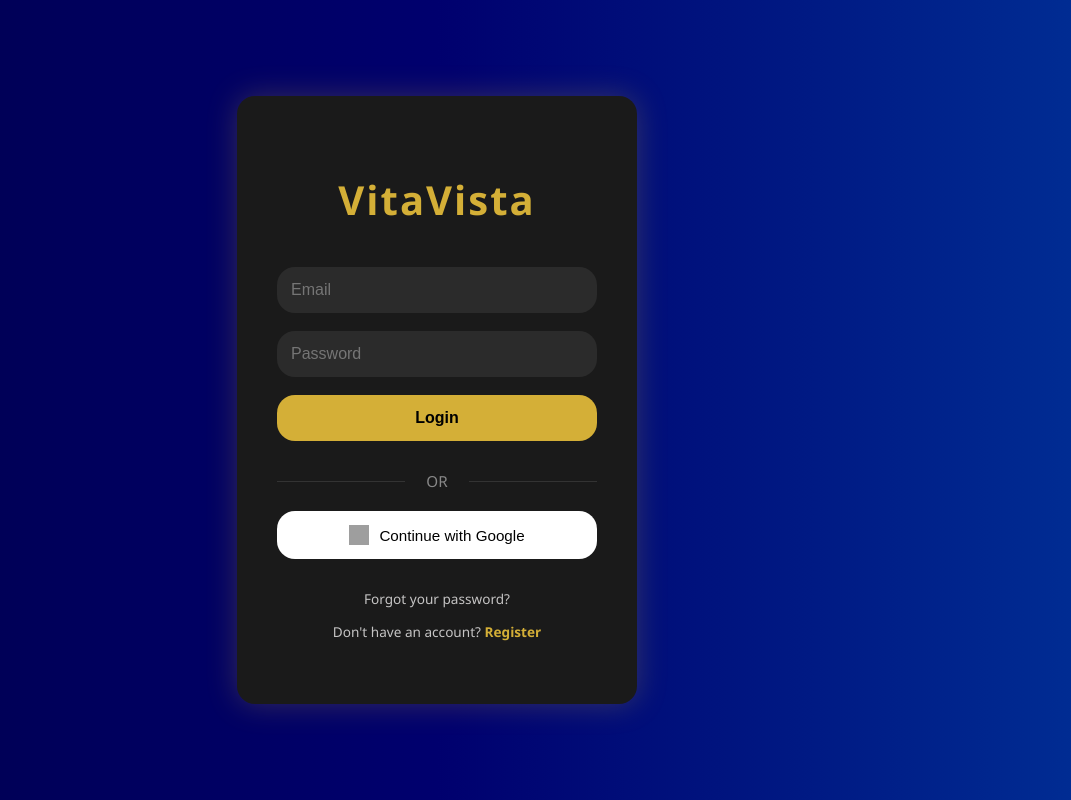
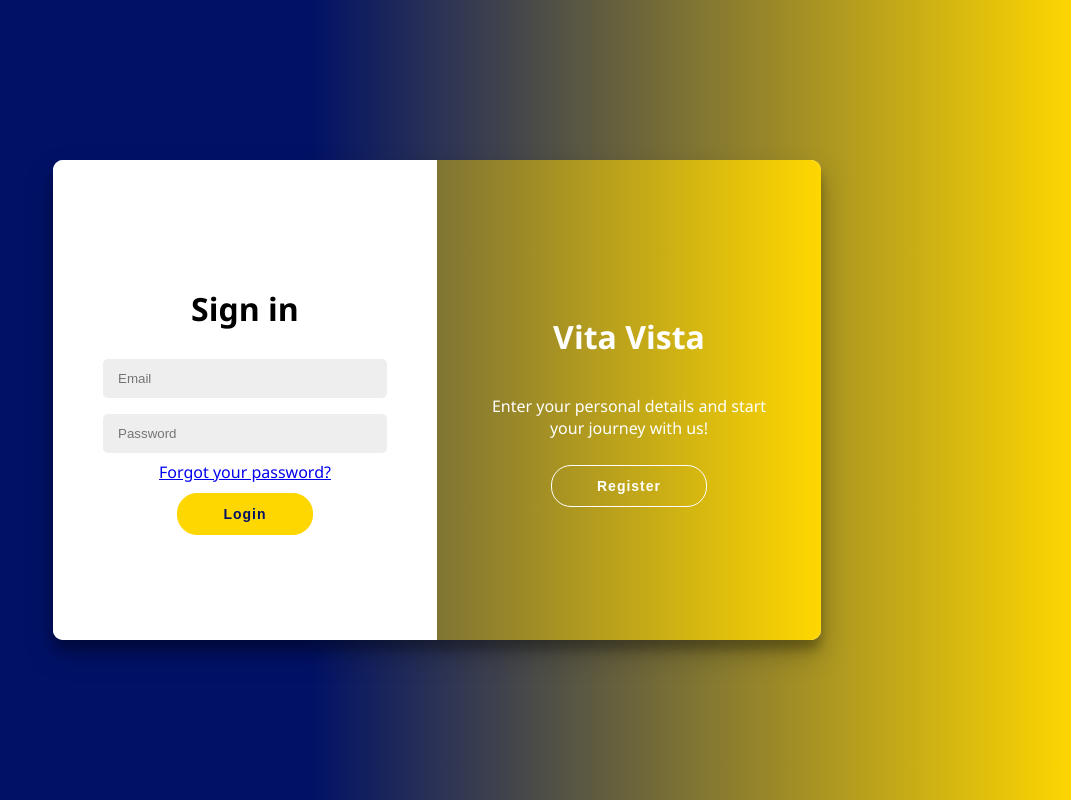
Before and after one commit to Roi-05/VitaVista-Apartment, a PHP site: page /login.php in a window 1280 px wide. Shown: the whole page, without its empty margins (203-1274 px from the left). Run offline with PHP 8.4, Linux system fonts and the light colour scheme; a stand-in replaces the project's code that opens the database connection; grey boxes are pictures that could not be loaded.

Commit message:
Change register/login design

```diff
--- a/index.php
+++ b/index.php
@@ -27,6 +27,7 @@ session_start();
     <script src="https://unpkg.com/leaflet@1.7.1/dist/leaflet.js" defer></script>
     <script src="scripts/chat_database.js" defer></script>
 
+
     <link href="https://fonts.googleapis.com/css2?family=Cormorant+Garamond:wght@700&display=swap" rel="stylesheet">
     <link rel="preconnect" href="https://fonts.googleapis.com">
     <link rel="preconnect" href="https://fonts.gstatic.com" crossorigin>
@@ -40,7 +41,7 @@ session_start();
 
         </div>
         <div style="color: white; font-size: 2rem;">
-        MEL tapalodo        </div>
+        MEL tapalodo JAYVEE pogi       </div>
         <nav class="nav-links">
             <a href="#first">Home</a>
             <a href="#about">About</a>
--- a/login.php
+++ b/login.php
@@ -3,6 +3,28 @@ require __DIR__ . '/database/db.php';
 session_start();
 
 if ($_SERVER['REQUEST_METHOD'] === 'POST') {
+    if (isset($_POST['register'])) {
+        // Registration logic
+        $fullname = $_POST['fullname'];
+        $email = $_POST['email'];
+        $password = $_POST['password'];
+        $confirmPassword = $_POST['confirm_password'];
+
+        if ($password !== $confirmPassword) {
+            $error = "Passwords do not match.";
+        } else {
+            $hashedPassword = password_hash($password, PASSWORD_BCRYPT);
+
+            try {
+                $stmt = $pdo->prepare("INSERT INTO users (fullname, email, password, role) VALUES (?, ?, ?, 'user')");
+                $stmt->execute([$fullname, $email, $hashedPassword]);
+                $success = "Registration successful! You can now log in.";
+            } catch (PDOException $e) {
+                $error = "Error: " . $e->getMessage();
+            }
+        }
+    } elseif (isset($_POST['login'])) {
+        // Login logic
         $email = $_POST['email'];
         $password = $_POST['password'];
 
@@ -22,8 +44,7 @@ if ($_SERVER['REQUEST_METHOD'] === 'POST') {
                         }, 2000);
                     });
                 </script>";
-        }
-        else if ($user && password_verify($password, $user['password']) && $user['role'] == 'user') {
+            } elseif ($user && password_verify($password, $user['password']) && $user['role'] == 'user') {
                 $_SESSION['user'] = $user;
                 echo "<script>
                     document.addEventListener('DOMContentLoaded', function() {
@@ -34,15 +55,14 @@ if ($_SERVER['REQUEST_METHOD'] === 'POST') {
                         }, 2000);
                     });
                 </script>";
-        }
-        else {
+            } else {
                 $error = "Invalid email or password.";
             }
         } catch (PDOException $e) {
             $error = "Error: " . $e->getMessage();
         }
     }
-
+}
 ?>
 
 <!DOCTYPE html>
@@ -50,38 +70,54 @@ if ($_SERVER['REQUEST_METHOD'] === 'POST') {
 <head>
   <meta charset="UTF-8" />
   <meta name="viewport" content="width=device-width, initial-scale=1.0"/>
-  <title>VitaVista Login</title>
-  <link rel="stylesheet" href="styles/login.css?v=<?php echo time(); ?>" />
-
+  <title>VitaVista</title>
+  <link rel="stylesheet" href="styles/login-slider.css?v=<?php echo time(); ?>">
+  <script src="scripts/login-slider.js" defer></script>
 </head>
 <body>
+  <div id="success-popup" style="display: none;">Login Successful! Redirecting...</div>
 
-
-  <div id="success-popup">Login Successful! Redirecting...</div>
-
-  <div class="login-container">
-    <h1>VitaVista</h1>
-    <?php if (isset($error)): ?>
+  <div class="container" id="container">
+    <div class="form-container sign-up-container">
+      <form method="POST" action="login.php">
+        <h1>Create Account</h1>
+        <?php if (isset($error) && isset($_POST['register'])): ?>
+            <p style="color: red;"><?php echo $error; ?></p>
+        <?php elseif (isset($success)): ?>
+            <p style="color: green;"><?php echo $success; ?></p>
+        <?php endif; ?>
+        <input type="text" name="fullname" placeholder="Full Name" required />
+        <input type="email" name="email" placeholder="Email" required />
+        <input type="password" name="password" placeholder="Password" required />
+        <input type="password" name="confirm_password" placeholder="Confirm Password" required />
+        <button type="submit" name="register">Register</button>
+      </form>
+    </div>
+    <div class="form-container sign-in-container">
+      <form method="POST" action="login.php">
+        <h1>Sign in</h1>
+        <?php if (isset($error) && isset($_POST['login'])): ?>
             <p style="color: red;"><?php echo $error; ?></p>
         <?php endif; ?>
-    <form method="POST" action="login.php">
-      <input class="email" type="email" name="email" placeholder="Email" required>
-      <input class="password" type="password" name="password" placeholder="Password" required />
-      <input class="submit" type="submit" value="Login" />
+        <input type="email" name="email" placeholder="Email" required />
+        <input type="password" name="password" placeholder="Password" required />
+        <a href="#">Forgot your password?</a>
+        <button type="submit" name="login">Login</button>
       </form>
-
-    <div class="divider">OR</div>
-
-    <button class="google-btn">
-      <img src="https://www.gstatic.com/firebasejs/ui/2.0.0/images/auth/google.svg" alt="Google logo" />
-      Continue with Google
-    </button>
-
-    <div class="footer-text">
-      Forgot your password? <br />
-      <p>Don't have an account? <a href="register.php">Register</a></p>
-
-      <div id="error-message" class="error-alert" style="display: none"></div>
+    </div>
+    <div class="overlay-container">
+      <div class="overlay">
+        <div class="overlay-panel overlay-left">
+          <h1>Welcome Back!</h1>
+          <p>To keep connected with us, please login with your personal info</p>
+          <button class="ghost" id="signIn">Login</button>
+        </div>
+        <div class="overlay-panel overlay-right">
+          <h1>Vita Vista</h1>
+          <p>Enter your personal details and start your journey with us!</p>
+          <button class="ghost" id="signUp">Register</button>
+        </div>
+      </div>
     </div>
   </div>
 </body>
--- a/profile.php
+++ b/profile.php
@@ -47,7 +47,7 @@ $user = $_SESSION['user'];
 
 <body>
 
-<header class="header">
+    <header class="header">
         <div class="logo-container">
             <a href="index.php"><img src="Pictures/logo-apt.png" alt="VitaVista Logo" class="logo-image"></a>
             <a href="index.php" class="logo">Vita<span>Vista</span></a>
--- a/profile_dashboard.php
+++ b/profile_dashboard.php
@@ -33,6 +33,7 @@ $bookings = $stmt->fetchAll(PDO::FETCH_ASSOC);
 
 </head>
 <body>
+
   <div class="sidebar">
     <div class="sidebar-header">
       <h2>User Dashboard</h2>
--- /dev/null
+++ b/scripts/login-slider.js
@@ -0,0 +1,11 @@
+const signUpButton = document.getElementById('signUp');
+const signInButton = document.getElementById('signIn');
+const container = document.getElementById('container');
+
+signUpButton.addEventListener('click', () => {
+    container.classList.add("right-panel-active");
+});
+
+signInButton.addEventListener('click', () => {
+    container.classList.remove("right-panel-active");
+});
--- a/styles/first.css
+++ b/styles/first.css
@@ -25,10 +25,9 @@
     top: 0;
     left: 0;
     width: 100%;
-    height: 100%;
+    height: auto;
     object-fit: cover;
     z-index: -1;
-
 }
 
 .bookbutton {
--- /dev/null
+++ b/styles/login-slider.css
@@ -0,0 +1,164 @@
+* {
+    box-sizing: border-box;
+}
+
+body {
+    font-family: 'Segoe UI', sans-serif;
+    background: linear-gradient(90deg, #001166 40%, gold 100%);
+    display: flex;
+    justify-content: center;
+    align-items: center;
+    height: 100vh;
+     margin: 0;
+}
+
+.container {
+  background: #fff;
+  border-radius: 10px;
+  box-shadow: 0 14px 28px rgba(0, 0, 0, 0.25),
+              0 10px 10px rgba(0, 0, 0, 0.22);
+  position: relative;
+  overflow: hidden;
+  width: 768px;
+  max-width: 100%;
+  min-height: 480px;
+  transition: all 0.6s ease-in-out;
+}
+
+/* Form Containers */
+.form-container {
+  position: absolute;
+  top: 0;
+  height: 100%;
+  transition: all 0.6s ease-in-out;
+  width: 50%;
+  display: flex;
+  align-items: center;
+  justify-content: center;
+}
+
+form {
+  background: #fff;
+  display: flex;
+  flex-direction: column;
+  padding: 0 50px;
+  width: 100%;
+  height: 100%;
+  justify-content: center;
+  align-items: center;
+  text-align: center;
+  position: relative; /* Added for better control */
+}
+
+input {
+  background: #eee;
+  border: none;
+  padding: 12px 15px;
+  margin: 8px 0;
+  width: 100%;
+  border-radius: 5px;
+}
+
+button {
+  border-radius: 20px;
+  border: 1px solid gold; /* Gold border */
+  background-color: gold; /* Gold background */
+  color: #001166; /* Dark blue text */
+  font-size: 14px;
+  font-weight: bold;
+  padding: 12px 45px;
+  margin-top: 10px; /* Reduced margin to lift the button */
+  letter-spacing: 1px;
+  cursor: pointer;
+  transition: transform 80ms ease-in;
+}
+
+button:active {
+  transform: scale(0.95);
+}
+
+button.ghost {
+  background-color: transparent;
+  border-color: #fff;
+  color: #fff;
+}
+
+/* Sign In (Login) */
+.sign-in-container {
+  left: 0;
+  z-index: 2;
+}
+
+/* Sign Up (Register) */
+.sign-up-container {
+  left: 0;
+  opacity: 0;
+  z-index: 1;
+}
+
+.container.right-panel-active .sign-in-container {
+  transform: translateX(100%);
+}
+
+.container.right-panel-active .sign-up-container {
+  transform: translateX(100%);
+  opacity: 1;
+  z-index: 5;
+}
+
+/* Overlay Container */
+.overlay-container {
+  position: absolute;
+  top: 0;
+  left: 50%;
+  width: 50%;
+  height: 100%;
+  overflow: hidden;
+  transition: transform 0.6s ease-in-out;
+  z-index: 100;
+}
+
+.container.right-panel-active .overlay-container {
+  transform: translateX(-100%);
+}
+
+/* Overlay Background */
+.overlay {
+  background: linear-gradient(to right, #001166, gold); /* Dark blue to gold gradient */
+  color: #fff;
+  position: relative;
+  left: -100%;
+  height: 100%;
+  width: 200%;
+  transform: translateX(0);
+  transition: transform 0.6s ease-in-out;
+  display: flex;
+  align-items: center;
+  justify-content: center;
+}
+
+.container.right-panel-active .overlay {
+  transform: translateX(50%);
+}
+
+/* Overlay Panels */
+.overlay-panel {
+  position: absolute;
+  display: flex;
+  flex-direction: column;
+  justify-content: center;
+  align-items: center;
+  padding: 0 40px;
+  text-align: center;
+  top: 0;
+  height: 100%;
+  width: 50%;
+}
+
+.overlay-left {
+  left: 0;
+}
+
+.overlay-right {
+  right: 0;
+}
```
Also changed, not shown: scripts/profile.js (added, +21 -0 lines), styles/profile.css (+8 -4 lines), scripts/slider.js (added), 1 other file. Lines whose indentation alone changed are shown as unchanged.
